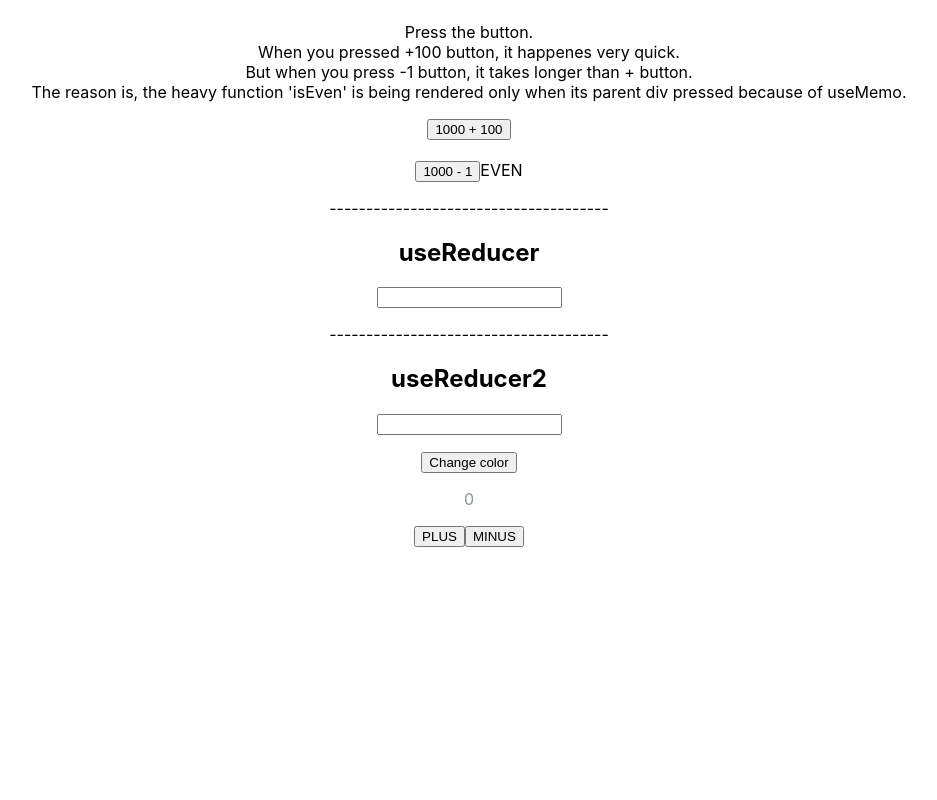
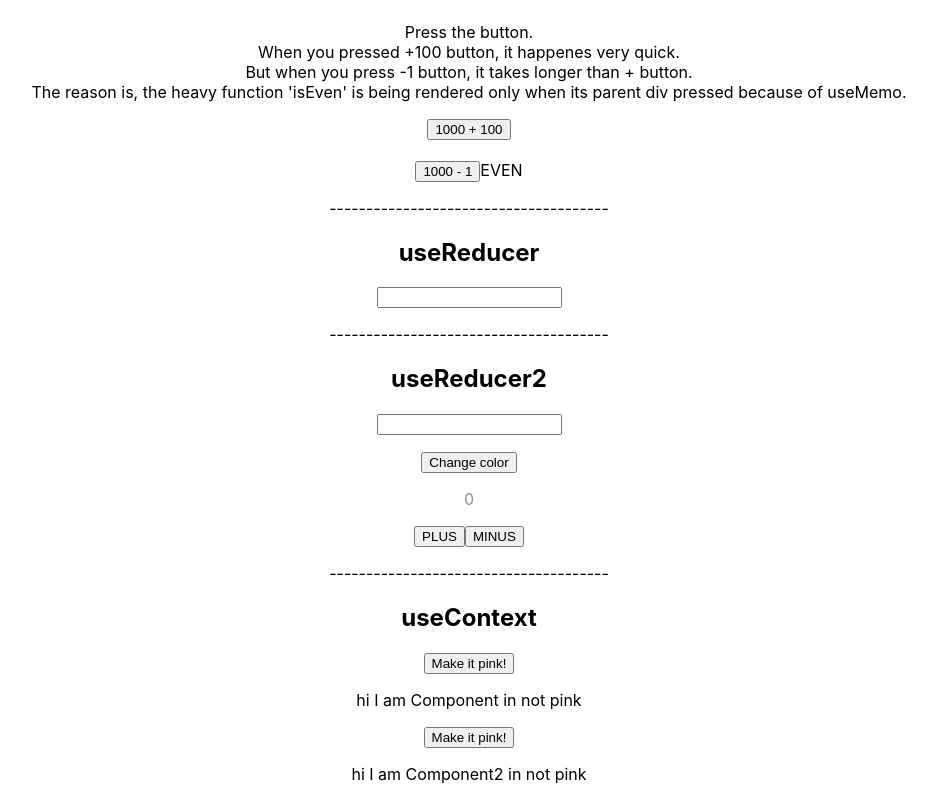
Before and after one commit to Hyosssssun/react-hooks-practice, a React (Create React App) app: page / in a window 1280 px wide. Shown: the part 348-1148 px from the top of the page, without its empty margins (171-1108 px from the left). Before the commit the page ends 895 px from the top, so only its background shows below. Built offline with nearby package versions, Linux system fonts and the light colour scheme.

Commit message:
add useContext

```diff
--- a/src/App.js
+++ b/src/App.js
@@ -3,6 +3,7 @@ import ForUseCallback from './components/ForUseCallback';
 import ForUseMemo from './components/ForUseMemo';
 import ForUseReducer from './components/ForUseReducer';
 import ForUseReducer2 from './components/ForUseReducer2';
+import ForUseContext from './components/ForUseContext';
 
 function App() {
   return (
@@ -11,6 +12,7 @@ function App() {
       <ForUseMemo />
       <ForUseReducer />
       <ForUseReducer2 />
+      <ForUseContext />
     </div>
   );
 }
--- /dev/null
+++ b/src/components/Com1.js
@@ -0,0 +1,18 @@
+import { useContext } from 'react';
+import { makePink } from './ForUseContext';
+
+const Com1 = () => {
+  const { isPink, setIsPink } = useContext(makePink);
+  return (
+    <div>
+      <button onClick={() => setIsPink(!isPink)}>Make it pink!</button>
+      {isPink ? (
+        <p style={{ color: 'pink' }}>hi I am Component in pink</p>
+      ) : (
+        <p>hi I am Component in not pink</p>
+      )}
+    </div>
+  );
+};
+
+export default Com1;
--- /dev/null
+++ b/src/components/Com2.js
@@ -0,0 +1,18 @@
+import { useContext } from 'react';
+import { makePink } from './ForUseContext';
+
+const Com2 = () => {
+  const { isPink, setIsPink } = useContext(makePink);
+  return (
+    <div>
+      <button onClick={() => setIsPink(!isPink)}>Make it pink!</button>
+      {isPink ? (
+        <p style={{ color: 'pink' }}>hi I am Component2 in pink</p>
+      ) : (
+        <p>hi I am Component2 in not pink</p>
+      )}
+    </div>
+  );
+};
+
+export default Com2;
--- /dev/null
+++ b/src/components/ForUseContext.js
@@ -0,0 +1,21 @@
+import React, { useState } from 'react';
+import Title from './Title';
+import Com1 from './Com1';
+import Com2 from './Com2';
+import { createContext } from 'react';
+
+export const makePink = createContext({});
+
+const ForUseContext = () => {
+  const [isPink, setIsPink] = useState(false);
+
+  return (
+    <makePink.Provider value={{ isPink, setIsPink }}>
+      <Title text='useContext' />
+      <Com1 />
+      <Com2 />
+    </makePink.Provider>
+  );
+};
+
+export default ForUseContext;
```
